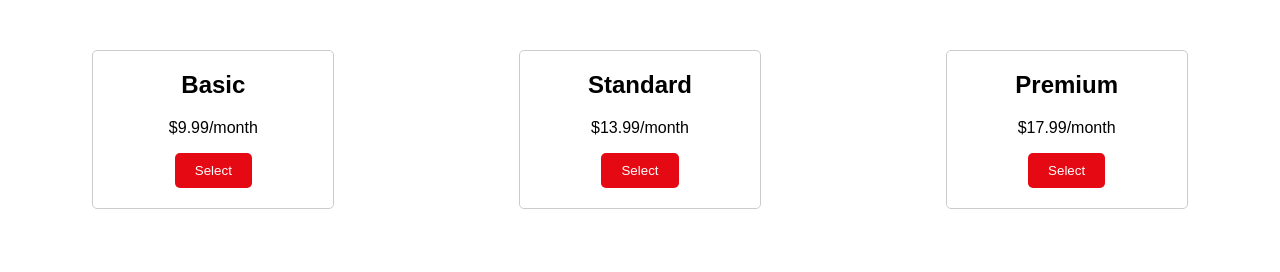
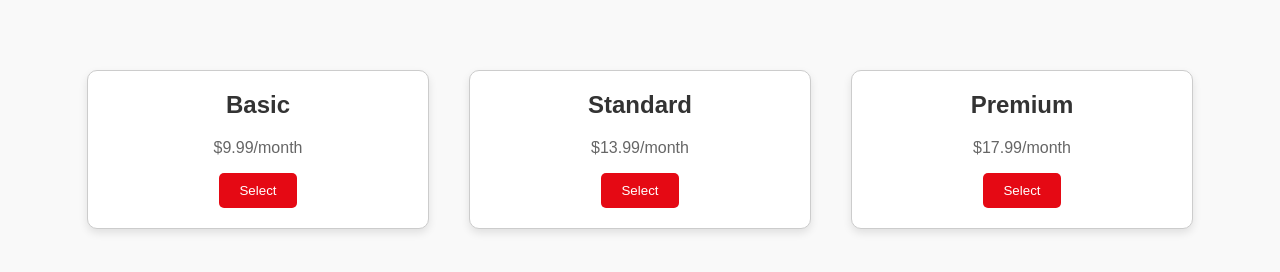
Before and after one commit to lavisha25/scm_project, a plain HTML site: page plan.html in a window 1280 px wide. Drawn offline with Linux system fonts and the light colour scheme.

Commit message:
add more css

```diff
--- a/plan.css
+++ b/plan.css
@@ -36,3 +36,57 @@ body {
 .plan button:hover {
     background-color: #ff3e3e;
 }
+body {
+    font-family: Arial, sans-serif;
+    margin: 0;
+    padding: 0;
+    background-color: #f9f9f9;
+}
+
+.plans {
+    display: flex;
+    justify-content: center;
+    align-items: center;
+    flex-wrap: wrap;
+    margin-top: 50px;
+}
+
+.plan {
+    border: 1px solid #ccc;
+    border-radius: 10px;
+    padding: 20px;
+    text-align: center;
+    width: 300px;
+    margin: 20px;
+    background-color: #fff;
+    box-shadow: 0 4px 8px rgba(0, 0, 0, 0.1);
+    transition: transform 0.3s, box-shadow 0.3s;
+}
+
+.plan:hover {
+    transform: translateY(-5px);
+    box-shadow: 0 8px 16px rgba(0, 0, 0, 0.2);
+}
+
+.plan h2 {
+    margin-top: 0;
+    color: #333;
+}
+
+.plan p {
+    color: #666;
+}
+
+.plan button {
+    background-color: #e50914;
+    color: #fff;
+    border: none;
+    border-radius: 5px;
+    padding: 10px 20px;
+    cursor: pointer;
+    transition: background-color 0.3s;
+}
+
+.plan button:hover {
+    background-color: #ff3e3e;
+}
```
